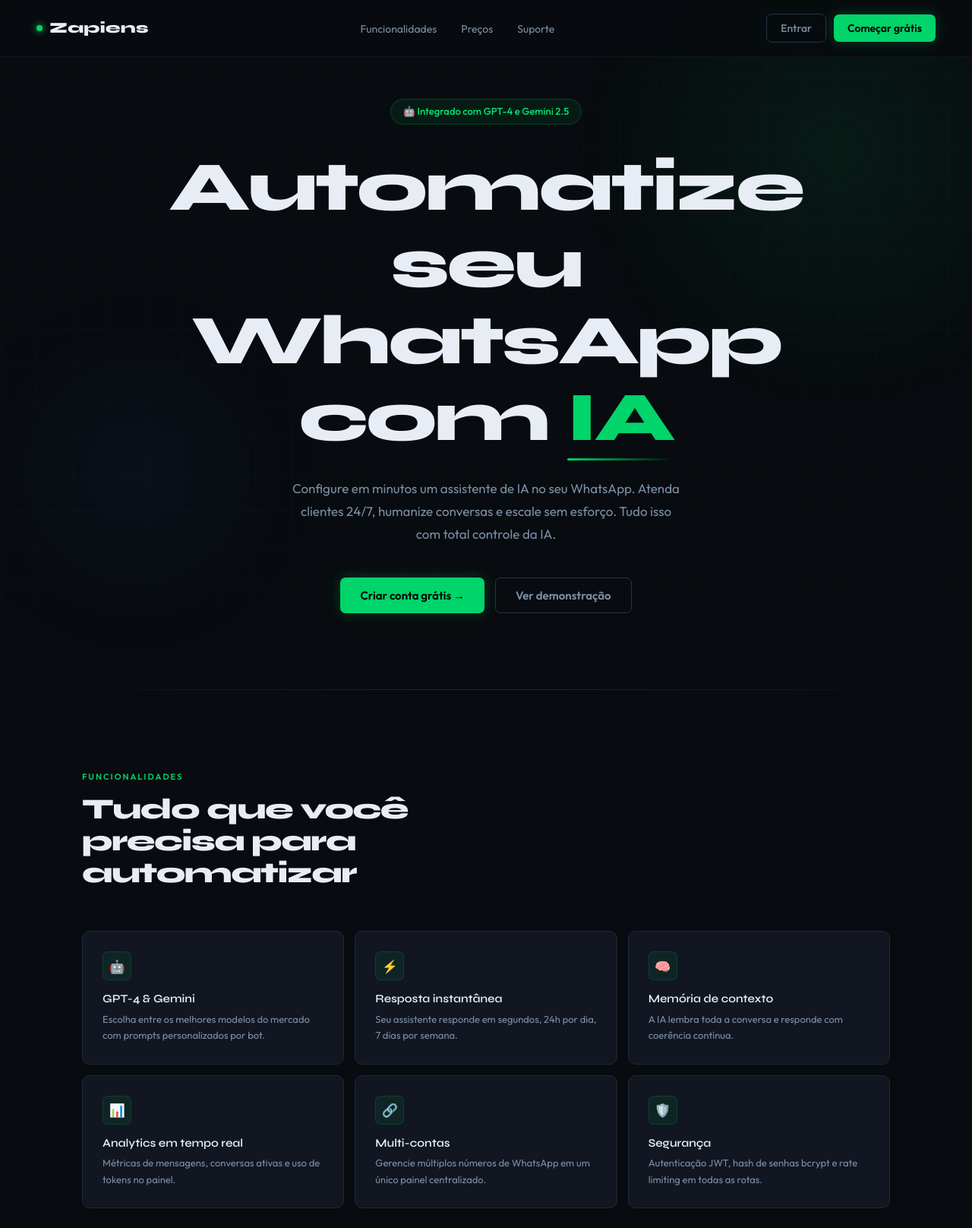
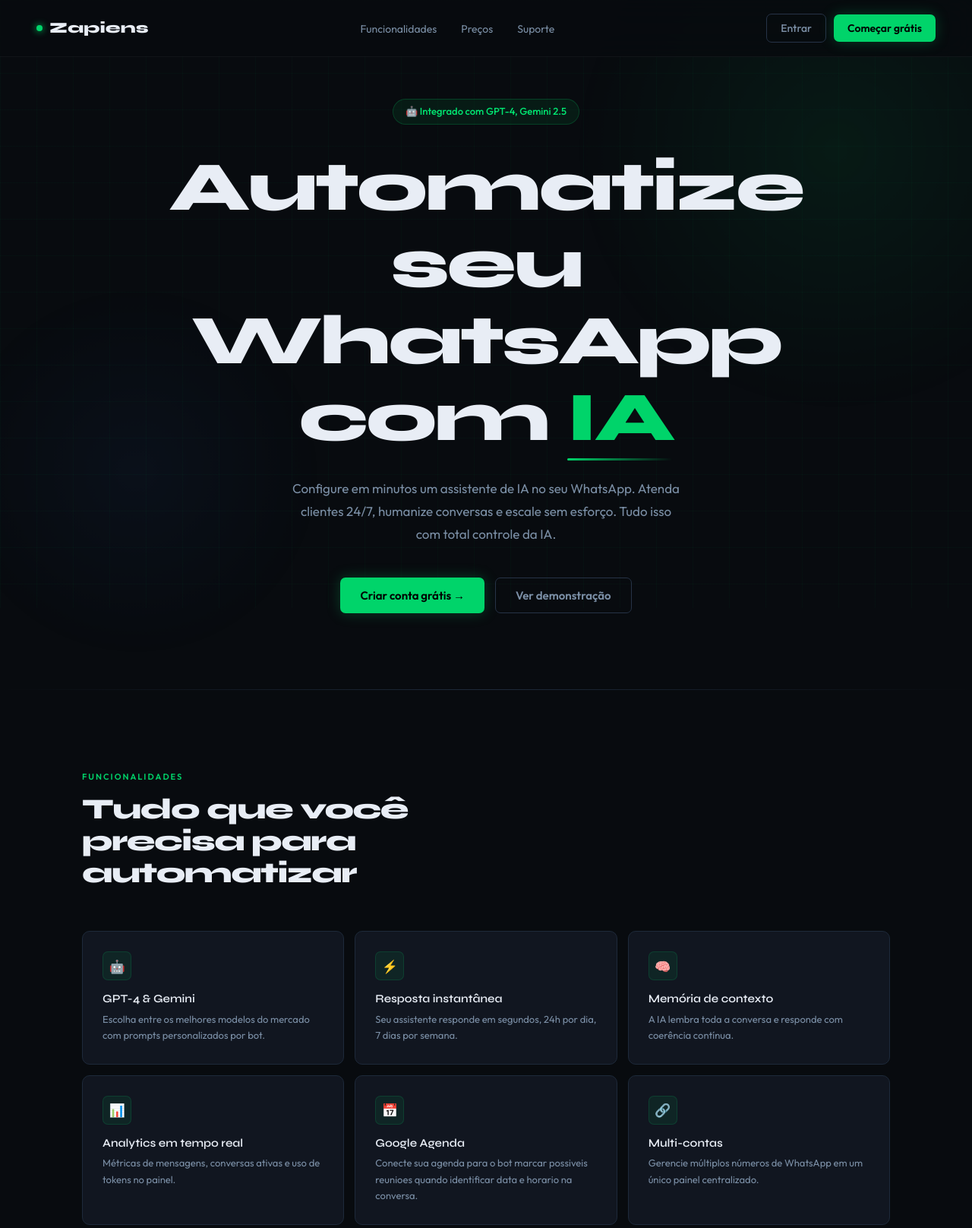
Before and after one commit to Maurocesar12/Assistente-Virtual-IA, a website: page Front-End/public/index.html in a window 1280 px wide. Shown: the top 1616 px of the page at 76% size. Drawn offline with nearby package versions, Linux system fonts and the light colour scheme.

Commit message:
adicionando informacoes da google agenda no front

```diff
--- a/Front-End/public/index.html
+++ b/Front-End/public/index.html
@@ -34,7 +34,7 @@
   </nav>
 
   <section class="l-hero">
-    <div class="hero-pill">🤖 Integrado com GPT-4 e Gemini 2.5</div>
+    <div class="hero-pill">🤖 Integrado com GPT-4, Gemini 2.5</div>
     <h1>Automatize seu<br>WhatsApp com <em>IA</em></h1>
     <p>Configure em minutos um assistente de IA no seu WhatsApp. Atenda clientes 24/7, humanize conversas e escale sem esforço. Tudo isso com total controle da IA.</p>
     <div class="hero-actions">
@@ -61,6 +61,7 @@
       <div class="feat-card"><div class="feat-icon">⚡</div><h3>Resposta instantânea</h3><p>Seu assistente responde em segundos, 24h por dia, 7 dias por semana.</p></div>
       <div class="feat-card"><div class="feat-icon">🧠</div><h3>Memória de contexto</h3><p>A IA lembra toda a conversa e responde com coerência contínua.</p></div>
       <div class="feat-card"><div class="feat-icon">📊</div><h3>Analytics em tempo real</h3><p>Métricas de mensagens, conversas ativas e uso de tokens no painel.</p></div>
+      <div class="feat-card"><div class="feat-icon">📅</div><h3>Google Agenda</h3><p>Conecte sua agenda para o bot marcar possiveis reunioes quando identificar data e horario na conversa.</p></div>
       <div class="feat-card"><div class="feat-icon">🔗</div><h3>Multi-contas</h3><p>Gerencie múltiplos números de WhatsApp em um único painel centralizado.</p></div>
       <div class="feat-card"><div class="feat-icon">🛡️</div><h3>Segurança</h3><p>Autenticação JWT, hash de senhas bcrypt e rate limiting em todas as rotas.</p></div>
     </div>
@@ -91,6 +92,7 @@
           <li>5 números de WhatsApp</li>
           <li>Mensagens ilimitadas</li>
           <li>GPT-4 & Gemini</li>
+          <li>Google Agenda para reunioes</li>
           <li>Analytics avançado</li>
           <li>Suporte prioritário</li>
         </ul>
```
